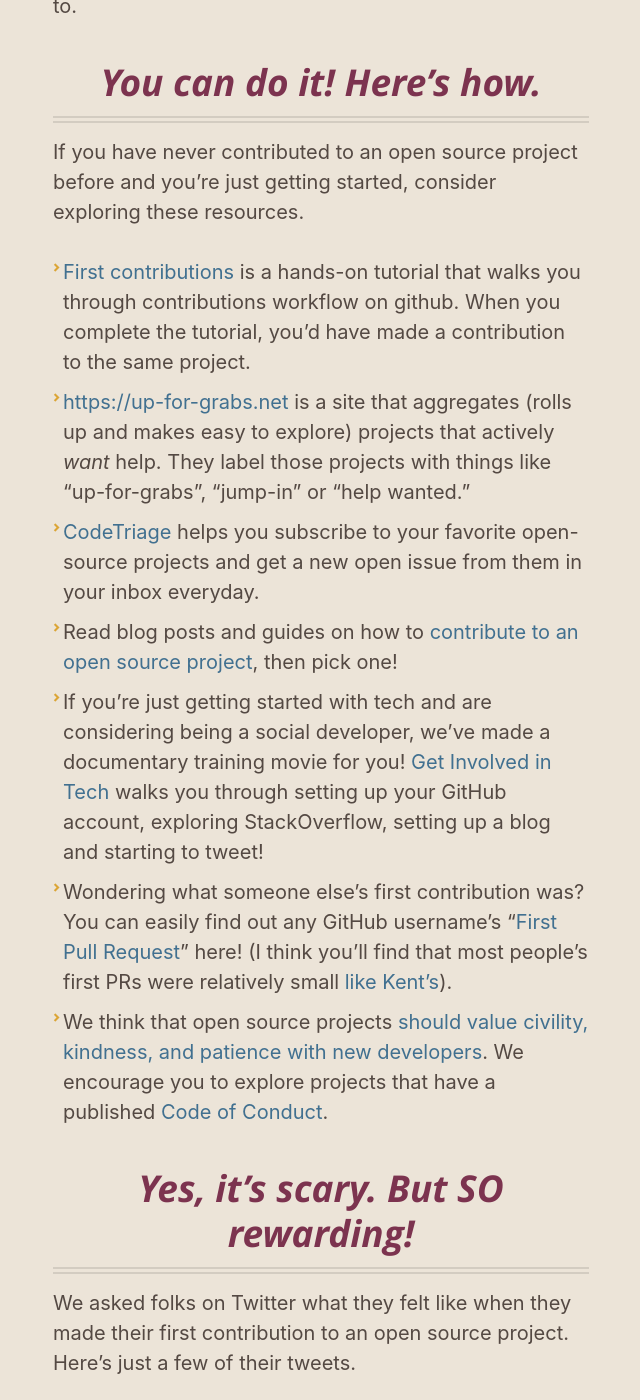
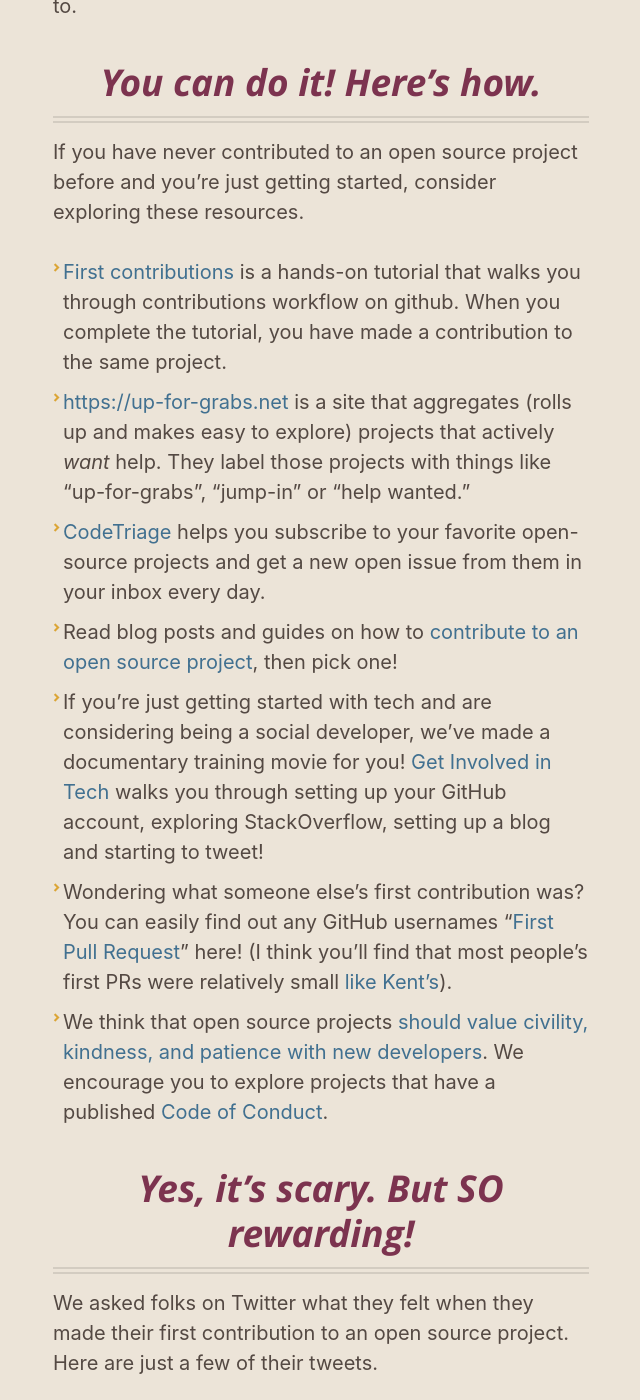
Before and after one commit to shanselman/firsttimersonly, a Jekyll site: the page built from index.md, in a window 1280 px wide and 1400 px high, scrolled down 578 px. Shown: the whole window, without its empty margins (319-959 px from the left). Built offline with Jekyll 4.4.1, drawn with Linux system fonts in a browser that asks for light colours; nearby versions of some CDN libraries; comment, search, counter and statistics services are not loaded; our own code applies the rules of GitHub Pages for plain Markdown files.

Commit message:
Various typo fixes.

```diff
--- a/index.md
+++ b/index.md
@@ -8,17 +8,17 @@ Contributing to open source for the first time can be scary and a little overwhe
 ### You can do it! Here's how.
 If you have never contributed to an open source project before and you're just getting started, consider exploring these resources.
 
-* [First contributions](https://github.com/multunus/first-contributions) is a hands-on tutorial that walks you through contributions workflow on github. When you complete the tutorial, you'd have made a contribution to the same project.
+* [First contributions](https://github.com/multunus/first-contributions) is a hands-on tutorial that walks you through contributions workflow on github. When you complete the tutorial, you have made a contribution to the same project.
 * [https://up-for-grabs.net](https://up-for-grabs.net) is a site that aggregates (rolls up and makes easy to explore) projects that actively *want* help. They label those projects with things like "up-for-grabs", "jump-in" or "help wanted."
-* [CodeTriage](https://www.codetriage.com/) helps you subscribe to your favorite open-source projects and get a new open issue from them in your inbox everyday.
+* [CodeTriage](https://www.codetriage.com/) helps you subscribe to your favorite open-source projects and get a new open issue from them in your inbox every day.
 * Read blog posts and guides on how to [contribute to an open source project](https://www.hanselman.com/blog/GetInvolvedInOpenSourceTodayHowToContributeAPatchToAGitHubHostedOpenSourceProjectLikeCode52.aspx), then pick one!
 * If you're just getting started with tech and are considering being a social developer, we've made a documentary training movie for you! [Get Involved in Tech](http://www.getinvolvedintech.com) walks you through setting up your GitHub account, exploring StackOverflow, setting up a blog and starting to tweet!
-* Wondering what someone else's first contribution was? You can easily find out any GitHub username's "[First Pull Request](https://firstpr.me/)" here! (I think you'll find that most people's first PRs were relatively small [like Kent's](https://firstpr.me/#kentcdodds)).
+* Wondering what someone else's first contribution was? You can easily find out any GitHub usernames "[First Pull Request](https://firstpr.me/)" here! (I think you'll find that most people's first PRs were relatively small [like Kent's](https://firstpr.me/#kentcdodds)).
 * We think that open source projects [should value civility, kindness, and patience with new developers](https://www.hanselman.com/blog/BringKindnessBackToOpenSource.aspx). We encourage you to explore projects that have a published [Code of Conduct](https://www.contributor-covenant.org/).
 
 ### Yes, it's scary. But SO rewarding!
 
-We asked folks on Twitter what they felt like when they made their first contribution to an open source project. Here's just a few of their tweets.
+We asked folks on Twitter what they felt when they made their first contribution to an open source project. Here are just a few of their tweets.
 
 Some had great experiences:
 
```
Also changed, not shown: CODE_OF_CONDUCT.md (+4 -4 lines).
